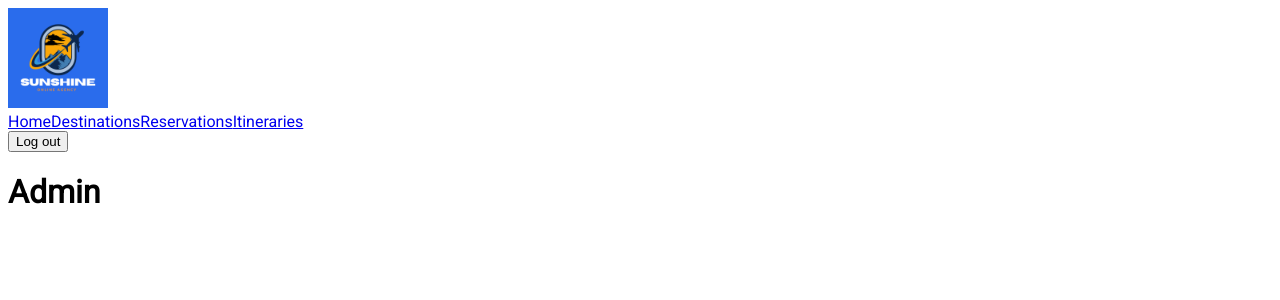
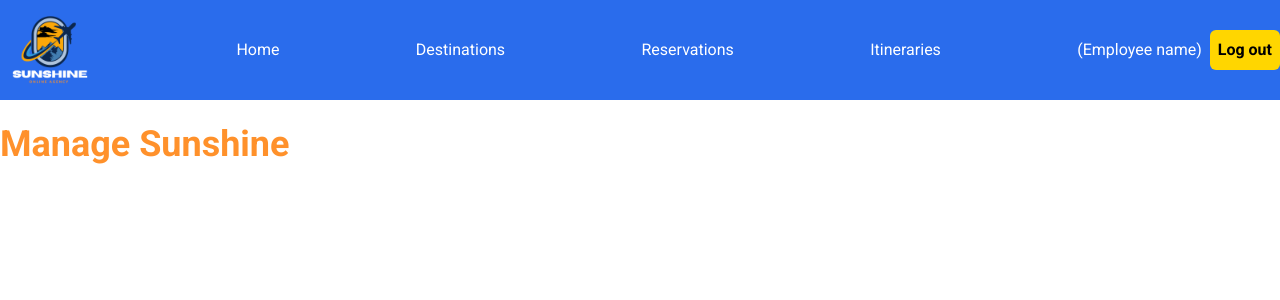
Before and after one commit to agencia-de-viajes-cincinnatus/flyfree, a Next.js app: page /admin in a window 1280 px wide. Shown: the top 300 px of the page. Built offline with nearby package versions, Linux system fonts and the light colour scheme.

Commit message:
feat: add admin navbar

```diff
--- a/app/admin/page.tsx
+++ b/app/admin/page.tsx
@@ -1,3 +1,3 @@
 export default function Admin() {
-  return <h1>Admin</h1>;
+  return <h1 className="font-bold text-4xl text-tertiary my-6">Manage Sunshine</h1>;
 }
--- a/app/layout.tsx
+++ b/app/layout.tsx
@@ -1,7 +1,8 @@
 import type { Metadata } from "next";
 import { Roboto } from "next/font/google";
+import '@/app/ui/global.css';
 
-const roboto = Roboto({ subsets: ["latin"], weight: ['400']});
+const roboto = Roboto({ subsets: ["latin"], weight: ['100', '300', '400', '500', '700', '900']});
 
 export const metadata: Metadata = {
   title: "Sunshine",
--- a/app/ui/admin/NavBar.tsx
+++ b/app/ui/admin/NavBar.tsx
@@ -2,18 +2,47 @@ import Image from "next/image";
 import Link from "next/link";
 
 export default function NavBar() {
-    return (
+  return (
+    <div className="bg-primary">
+      <nav className="container mx-auto flex justify-between items-center">
+        <Link href="/">
+          <Image src="/logo.png" alt="Logo" width={100} height={100} />
+        </Link>
+        <div className="text-white grow flex justify-evenly">
+          <Link
+            href="/"
+            className="hover:underline decoration-white underline-offset-4"
+          >
+            Home
+          </Link>
+          <Link
+            href="/destination"
+            className="hover:underline decoration-white underline-offset-4"
+          >
+            Destinations
+          </Link>
+          <Link
+            href="/reservation"
+            className="hover:underline decoration-white underline-offset-4"
+          >
+            Reservations
+          </Link>
+          <Link
+            href="/itinerary"
+            className="hover:underline decoration-white underline-offset-4"
+          >
+            Itineraries
+          </Link>
+        </div>
         <div>
-            <Image src="/logo.png" alt="Logo" width={100} height={100} />
-            <div>
-                <Link href="/">Home</Link>
-                <Link href="/">Destinations</Link>
-                <Link href="/">Reservations</Link>
-                <Link href="/">Itineraries</Link>
-            </div>
-            <div>
-                <button>Log out</button>
-            </div>
+          <div className="flex items-center">
+            <p className="text-white mr-2">(Employee name)</p>
+            <button className="bg-secondary p-2 rounded-md font-bold hover:bg-[#ffdd35] ease-in duration-200 hover:text-red-600">
+              Log out
+            </button>
+          </div>
         </div>
-    )
+      </nav>
+    </div>
+  );
 }
--- /dev/null
+++ b/app/ui/global.css
@@ -0,0 +1,3 @@
+@tailwind base;
+@tailwind components;
+@tailwind utilities;
--- a/tailwind.config.ts
+++ b/tailwind.config.ts
@@ -1,20 +1,25 @@
-import type { Config } from 'tailwindcss'
+import type { Config } from "tailwindcss";
 
 const config: Config = {
   content: [
-    './pages/**/*.{js,ts,jsx,tsx,mdx}',
-    './components/**/*.{js,ts,jsx,tsx,mdx}',
-    './app/**/*.{js,ts,jsx,tsx,mdx}',
+    "./pages/**/*.{js,ts,jsx,tsx,mdx}",
+    "./components/**/*.{js,ts,jsx,tsx,mdx}",
+    "./app/**/*.{js,ts,jsx,tsx,mdx}",
   ],
   theme: {
     extend: {
+      colors: {
+        primary: "#2A6CEC",
+        secondary: "#FFD600",
+        tertiary: '#FF912B'
+      },
       backgroundImage: {
-        'gradient-radial': 'radial-gradient(var(--tw-gradient-stops))',
-        'gradient-conic':
-          'conic-gradient(from 180deg at 50% 50%, var(--tw-gradient-stops))',
+        "gradient-radial": "radial-gradient(var(--tw-gradient-stops))",
+        "gradient-conic":
+          "conic-gradient(from 180deg at 50% 50%, var(--tw-gradient-stops))",
       },
     },
   },
   plugins: [],
-}
-export default config
+};
+export default config;
```
